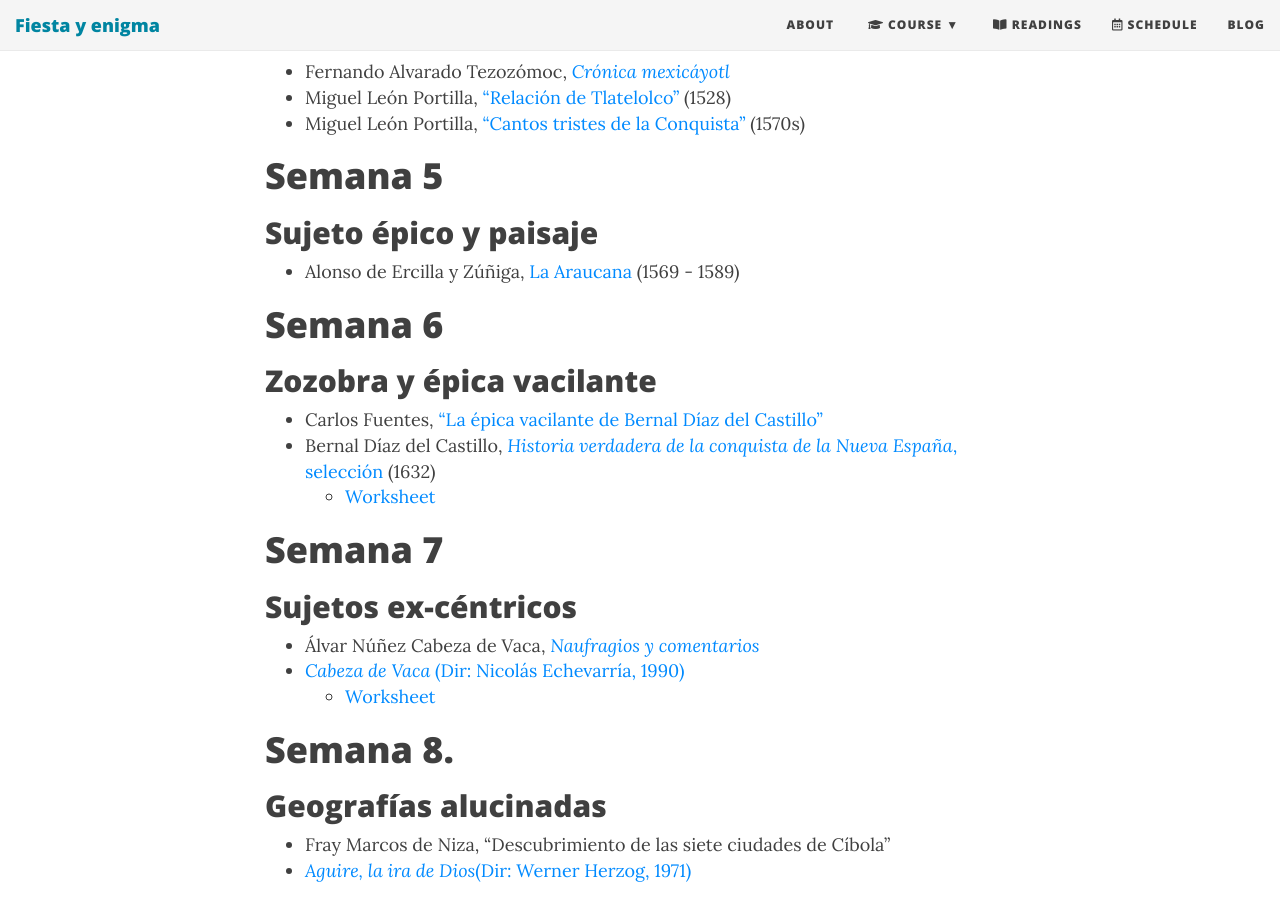
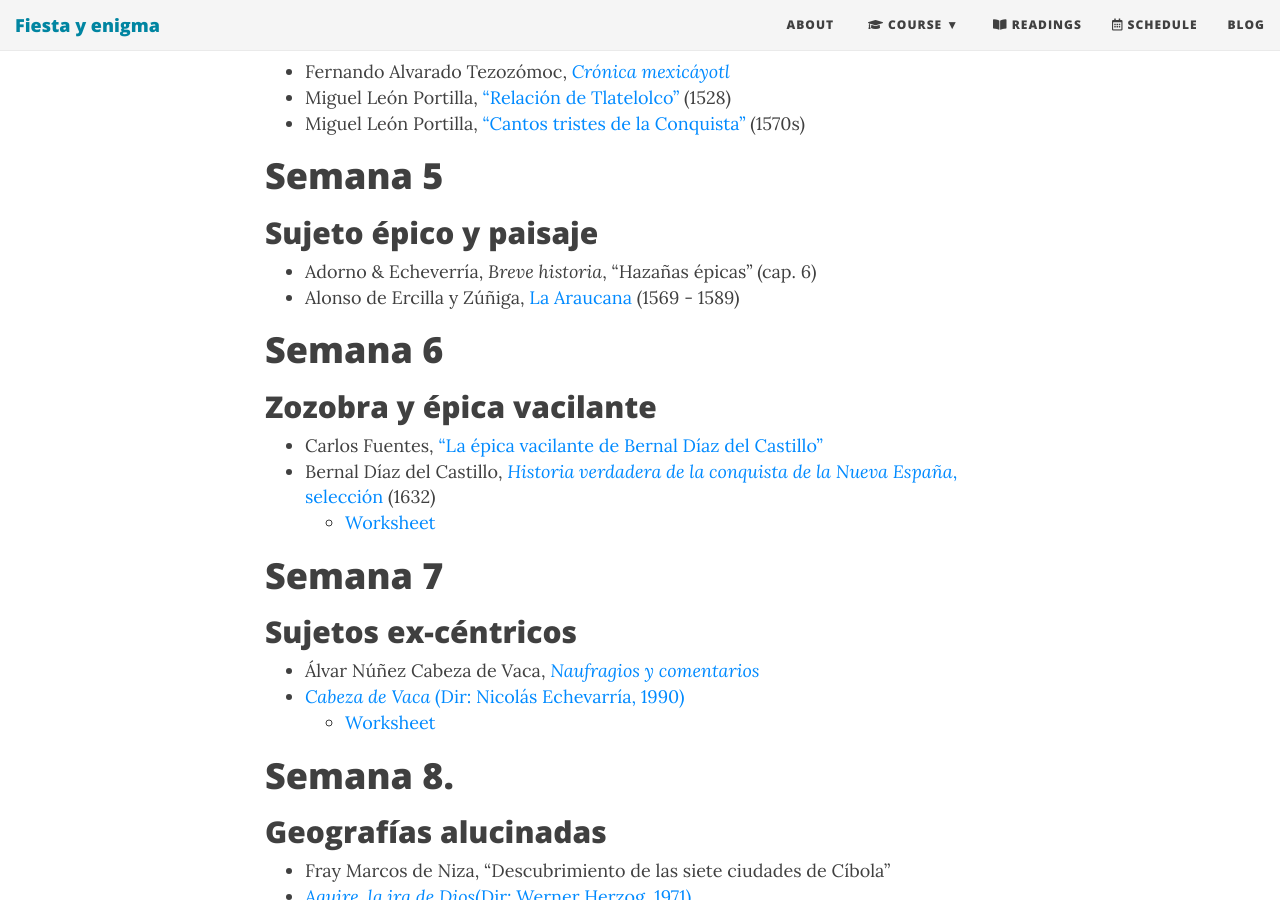
Before and after one commit to Hipomenes/ls452, a Jekyll site: the page built from syllabus-prof.md, in a window 1280 px wide and 900 px high, scrolled down 2755 px. Built offline with Jekyll 4.4.1, drawn with Linux system fonts in a browser that asks for light colours; nearby versions of some CDN libraries.

Commit message:
Update syllabus-prof.md

```diff
--- a/syllabus-prof.md
+++ b/syllabus-prof.md
@@ -59,6 +59,7 @@ Introducción a la clase. Descripción de los temas, lecturas e ideas principale
 # Semana 5
 ## Sujeto épico y paisaje
 
+- Adorno & Echeverría, *Breve historia*, “Hazañas épicas” (cap. 6)
 - Alonso de Ercilla y Zúñiga, [La Araucana]() (1569 - 1589)
 
 # Semana 6
```
